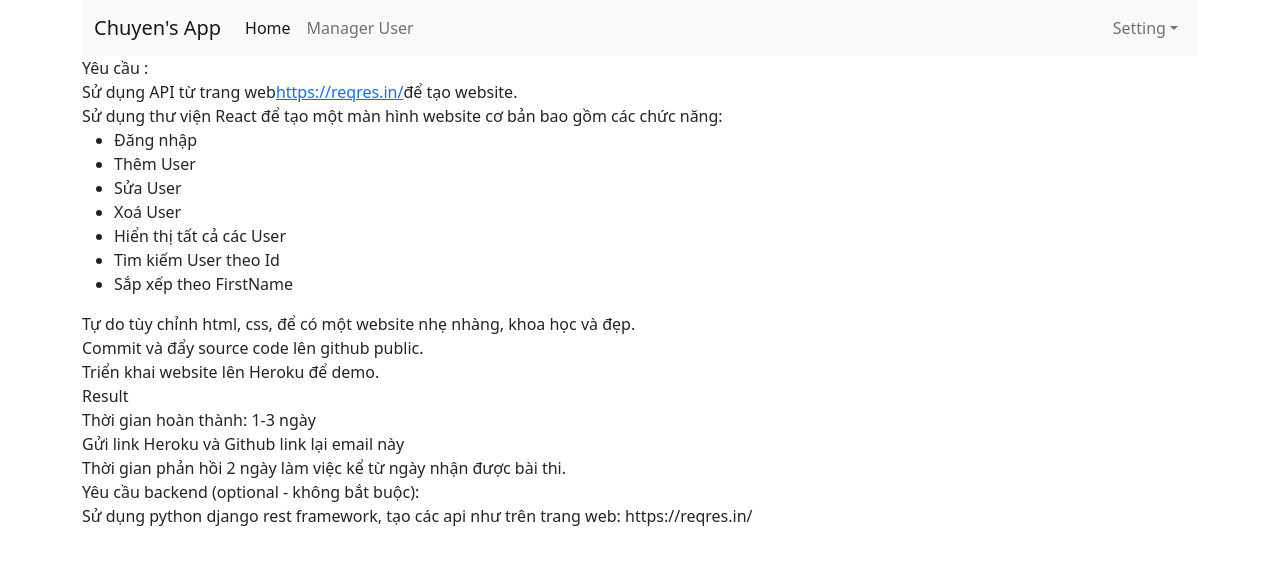
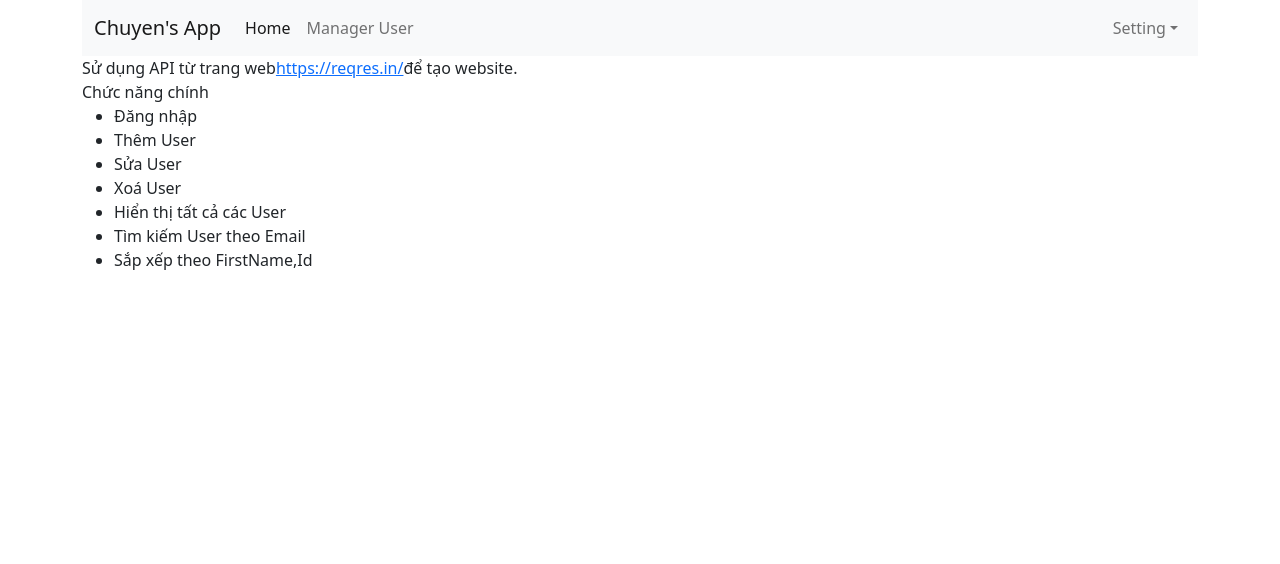
Before and after one commit to taptanhcoding/manager-users, a React (Create React App) app: page / in a window 1280 px wide. Shown: the top 564 px of the page. Built offline with nearby package versions, Linux system fonts and the light colour scheme.

Commit message:
update home

```diff
--- a/package.json
+++ b/package.json
@@ -1,4 +1,5 @@
 {
+    "homepage": "https://taptanhcoding.github.io/manager-users/",
     "name": "list_users",
     "version": "0.1.0",
     "private": true,
@@ -27,6 +28,7 @@
     "devDependencies": {
         "babel-plugin-module-resolver": "^4.1.0",
         "customize-cra": "^1.0.0",
+        "gh-pages": "^4.0.0",
         "react-app-rewired": "^2.2.1",
         "sass": "^1.54.3"
     },
@@ -34,7 +36,7 @@
         "start": "react-app-rewired start",
         "build": "react-app-rewired build",
         "test": "react-app-rewired test",
-        "eject": "react-scripts eject"
+        "deploy": "gh-pages -d build"
     },
     "eslintConfig": {
         "extends": [
--- a/src/pages/Home/index.js
+++ b/src/pages/Home/index.js
@@ -2,14 +2,13 @@ function Home() {
     return (
         <>
             <div>
-                Yêu cầu : <br />
                 Sử dụng API từ trang web
                 <a target="_blank" href="https://reqres.in/">
                     https://reqres.in/
                 </a>
                 để tạo website.
                 <br />
-                Sử dụng thư viện React để tạo một màn hình website cơ bản bao gồm các chức năng:
+                Chức năng chính
                 <br />
                 <ul>
                     <li> Đăng nhập</li>
@@ -17,26 +16,9 @@ function Home() {
                     <li> Sửa User</li>
                     <li> Xoá User</li>
                     <li> Hiển thị tất cả các User</li>
-                    <li> Tìm kiếm User theo Id</li>
-                    <li> Sắp xếp theo FirstName</li>
+                    <li> Tìm kiếm User theo Email</li>
+                    <li> Sắp xếp theo FirstName,Id</li>
                 </ul>
-                Tự do tùy chỉnh html, css, để có một website nhẹ nhàng, khoa học và đẹp.
-                <br />
-                Commit và đẩy source code lên github public.
-                <br />
-                Triển khai website lên Heroku để demo.
-                <br />
-                Result
-                <br />
-                Thời gian hoàn thành: 1-3 ngày
-                <br />
-                Gửi link Heroku và Github link lại email này
-                <br />
-                Thời gian phản hồi 2 ngày làm việc kể từ ngày nhận được bài thi.
-                <br />
-                Yêu cầu backend (optional - không bắt buộc):
-                <br />
-                Sử dụng python django rest framework, tạo các api như trên trang web: https://reqres.in/
             </div>
         </>
     );
--- a/src/pages/ManagerUsers/index.js
+++ b/src/pages/ManagerUsers/index.js
@@ -82,9 +82,10 @@ function ManagerUsers() {
     };
 
     const handleDescendingName = () => {
-        setListUser((prevs) => [
-            ...prevs.sort((a, b) => parseInt(b.first_name.charCodeAt(0)) - parseInt(a.first_name.charCodeAt(0))),
-        ]);
+        // setListUser((prevs) => [
+        //     ...prevs.sort((a, b) => parseInt(b.first_name.charCodeAt(0)) - parseInt(a.first_name.charCodeAt(0))),
+        // ]);
+        setListUser((prevs) => [...prevs.sort({ first_name: 'asc' })]);
     };
 
     const handleAscendingName = () => {
```
